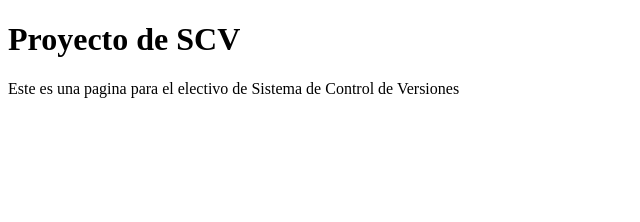
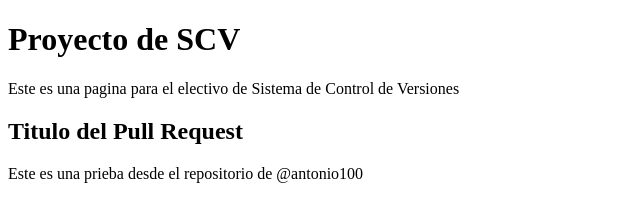
Before and after one commit to kako10/Proyecto_SCV, a plain HTML site: page index.html in a window 1280 px wide. Shown: the whole page, without its empty margins (0-640 px from the left). Drawn offline with Linux system fonts and the light colour scheme.

Commit message:
se agrega un titulo y parrafo explicativo al fichero index.html

```diff
--- a/index.html
+++ b/index.html
@@ -6,6 +6,8 @@
 <body>
 	<h1>Proyecto de SCV</h1>
 	<p>Este es una pagina para el electivo de Sistema de Control de Versiones</p>
+	<h2>Titulo del Pull Request</h2>
+	<p>Este es una prieba desde el repositorio de @antonio100</p>
 
 </body>
 </html>
```
